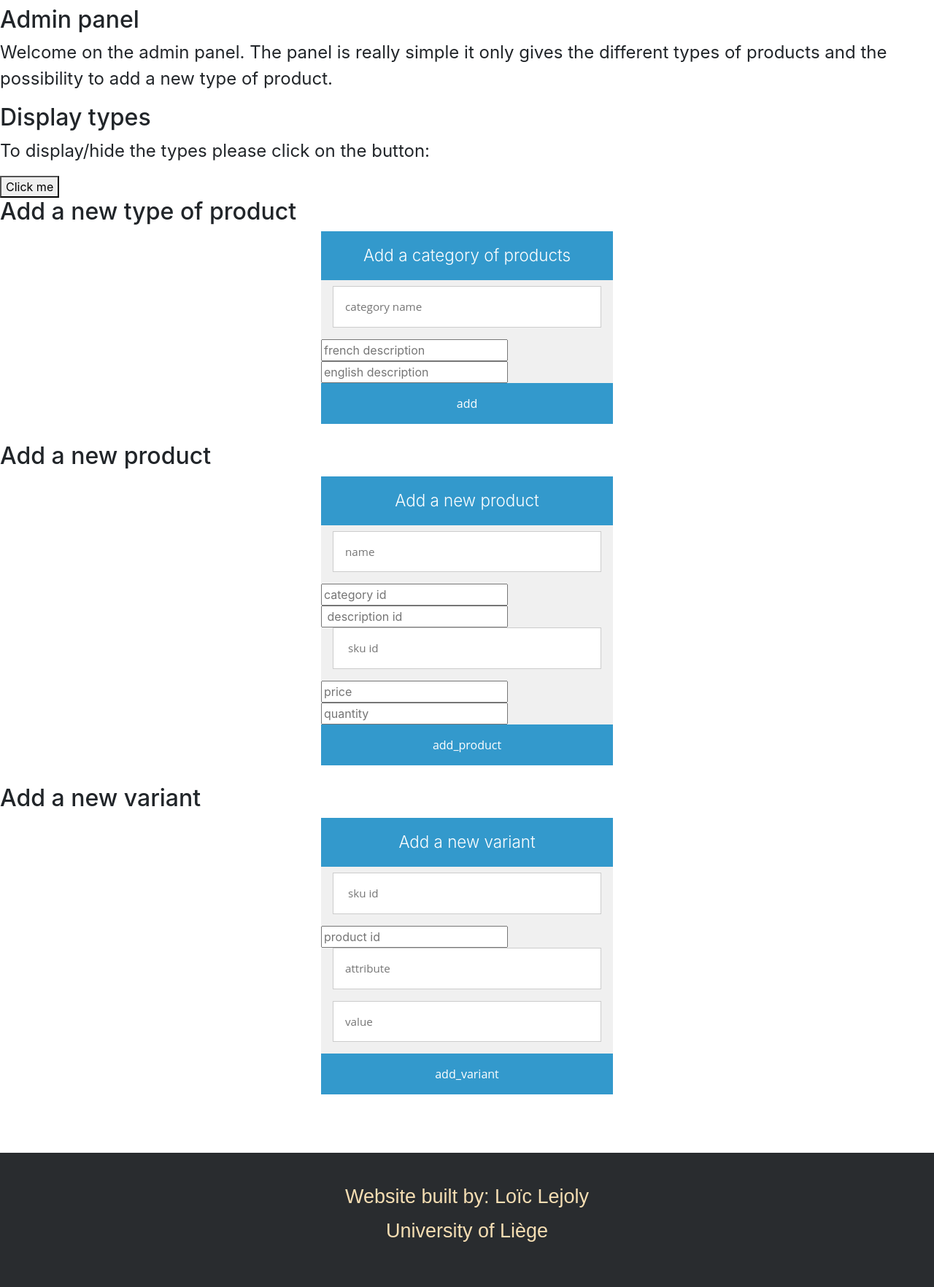
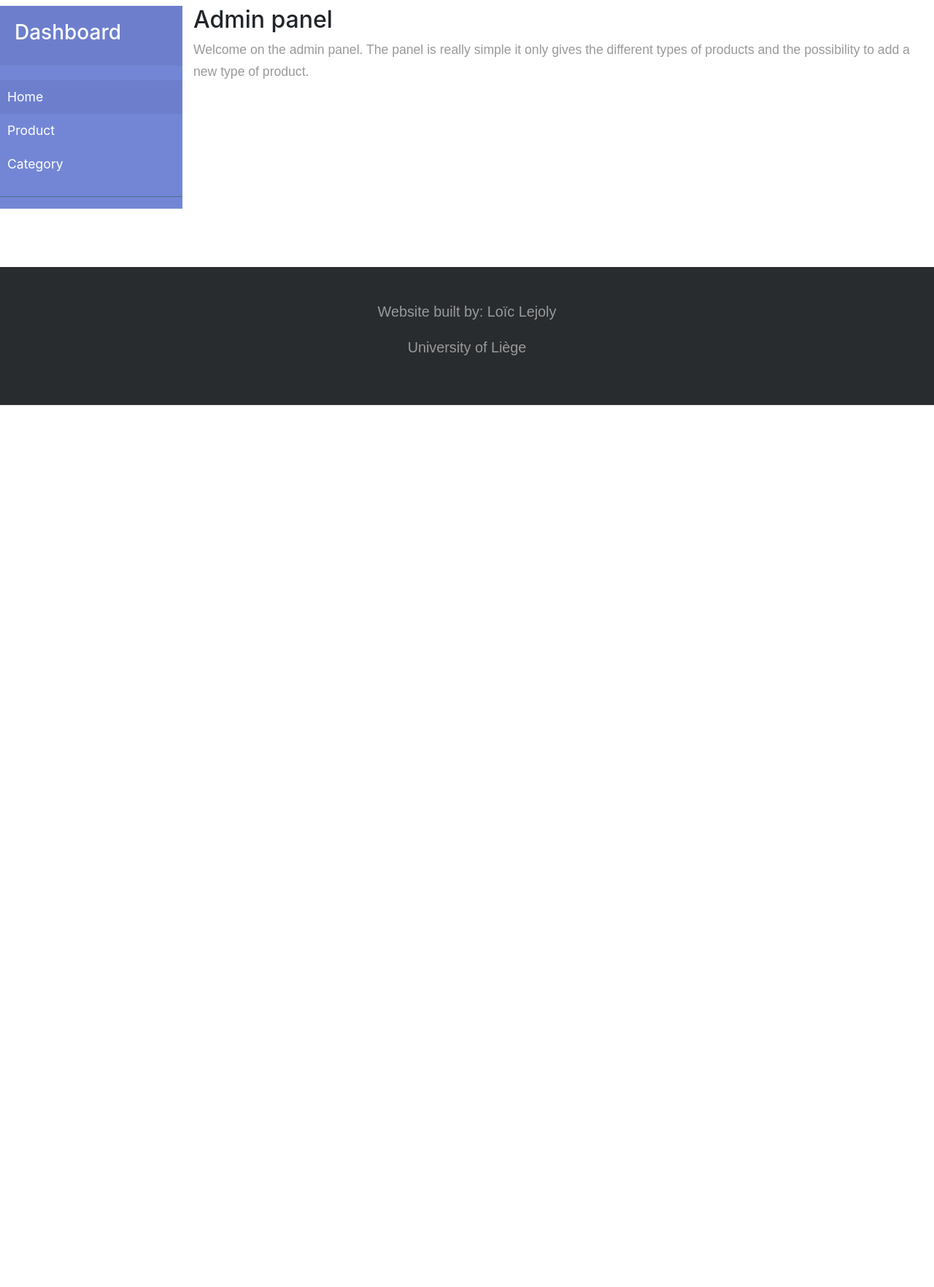
Before and after one commit to MTHSBGN/e-commerce, a PHP site: page /admin/index.php in a window 1280 px wide. Shown: the part 88-1852 px from the top of the page at 73% size. After the commit the page ends 644 px from the top, so only its background shows below. Run offline with PHP 8.4, Linux system fonts and the light colour scheme; a user stored in the database is signed in.

Commit message:
change architecture admin part

```diff
--- a/website/admin/admin_active_session.php
+++ b/website/admin/admin_active_session.php
@@ -1,7 +1,6 @@
 <?php
 // check if the admin session is still alive or not.
 // If it is not the case. The admin user will be redirected to the login page.
-include '../connectDB.php';
 session_start();
 
 // the admin is not active anymore
--- /dev/null
+++ b/website/admin/css/navbar.css
@@ -0,0 +1,90 @@
+.wrapper {
+    display: flex;
+    align-items: stretch;
+}
+
+#sidebar {
+    min-width: 250px;
+    max-width: 250px;
+}
+
+#sidebar.active {
+    margin-left: -250px;
+}
+
+a[data-toggle="collapse"] {
+    position: relative;
+}
+
+.dropdown-toggle::after {
+    display: block;
+    position: absolute;
+    top: 50%;
+    right: 20px;
+    transform: translateY(-50%);
+}
+
+@media (max-width: 768px) {
+    #sidebar {
+        margin-left: -250px;
+    }
+    #sidebar.active {
+        margin-left: 0;
+    }
+}
+
+p {
+    font-family: 'Poppins', sans-serif;
+    font-size: 1.1em;
+    font-weight: 300;
+    line-height: 1.7em;
+    color: #999;
+}
+
+a, a:hover, a:focus {
+    color: inherit;
+    text-decoration: none;
+    transition: all 0.3s;
+}
+
+#sidebar {
+    /* don't forget to add all the previously mentioned styles here too */
+    background: #7386D5;
+    color: #fff;
+    transition: all 0.3s;
+}
+
+#sidebar .sidebar-header {
+    padding: 20px;
+    background: #6d7fcc;
+}
+
+#sidebar ul.components {
+    padding: 20px 0;
+    border-bottom: 1px solid #47748b;
+}
+
+#sidebar ul p {
+    color: #fff;
+    padding: 10px;
+}
+
+#sidebar ul li a {
+    padding: 10px;
+    font-size: 1.1em;
+    display: block;
+}
+#sidebar ul li a:hover {
+    color: #7386D5;
+    background: #fff;
+}
+
+#sidebar ul li.active > a, a[aria-expanded="true"] {
+    color: #fff;
+    background: #6d7fcc;
+}
+ul ul a {
+    font-size: 0.9em !important;
+    padding-left: 30px !important;
+    background: #6d7fcc;
+}
--- a/website/admin/index.php
+++ b/website/admin/index.php
@@ -1,105 +1,26 @@
 <!DOCTYPE html>
 <?php
 // This file is used to display the admin panel
-
 include 'admin_active_session.php';
 include 'modules/product.php';
-$message = "";
-if (isset($_POST['submit'])) {
-    switch ($_POST['submit']) {
-        case 'add':
-            addCategory($connectDB, $_POST['cat_name'], $_POST['french'], $_POST['english']);
-            break;
-        case 'add_product':
-            addProduct($connectDB, $_POST['name'], $_POST['cat'], $_POST['descr'], $_POST['sku_id'], $_POST['price'], $_POST['quantity']);
-            break;
-        case 'add_variant':
-            addVariant($connectDB, $_POST['sku_id'], $_POST['product_id'], $_POST['attr'], $_POST['value']);
-            break;
-    }
-}
-
 ?>
 
 <html>
+<?php include './modules/meta.php'?>
+<body>
+  <?php include './modules/header.php'?>
 
-<head>
-  <meta name="viewport" content="initial-scale=1.0, maximum-scale = 1.0, width = device-width">
-  <!--For Mobile devices-->
-  <meta http-equiv="Content-Type" content="text/html; charset = utf-8">
-  <link rel="stylesheet" href="../bootstrap/css/bootstrap.css">
-  <link rel="stylesheet" href="./css/formstyle.css">
-  <link rel="stylesheet" href="./css/tablecss.css">
-  <link rel="stylesheet" href="./css/footer.css">
-  <!--Link for style of table -->
-
-  <title>Admin Panel</title>
-</head>
-
-<body>
-  <a href="../logout.php" class="btn btn-secondary btn-lg" style="float:right; margin:16px" role="button">
-    <span class="glyphicon glyphicon-log-out"></span> Log out
-  </a>
-
-  <header>
-    <h1> Welcome
-      <?php echo "<i>" . $_SESSION['username'] . "</i>"; ?> to the admin panel</h1>
-  </header>
-
+  <div class="wrapper">
+    <?php include './modules/navbar.php'?>
+    <div class="container">
       <section>
         <h2>Admin panel</h2>
         <p>
           Welcome on the admin panel. The panel is really simple it only gives the different types of products and the
           possibility
           to add a new type of product.
-    </p>
-    <h2>Display types</h2>
-    <p> To display/hide the types please click on the button:</p>
-    <button id="typeBtn" onclick="setVisibility('types_section')">Click me</button>
-
-    <h2>Add a new type of product</h2>
-
-    <form class="form-container" method="POST" action="<?php echo htmlentities($_SERVER['PHP_SELF']); ?>">
-      <h1>Add a category of products</h1>
-      <div id="pass-form">
-        <input type="text" name="cat_name" placeholder="category name">
-        <input type="textarea" name="french" placeholder="french description">
-        <input type="textarea" name="english" placeholder="english description">
-        <?php echo $message; ?>
-        <input type="submit" name="submit" value="add">
     </div>
-    </form>
-
-    <h2>Add a new product</h2>
-
-    <form class="form-container" method="POST" action="<?php echo htmlentities($_SERVER['PHP_SELF']); ?>">
-      <h1>Add a new product</h1>
-      <div id="pass-form">
-        <input type="text" name="name" placeholder="name">
-        <input type="number" name="cat" placeholder="category id">
-        <input type="number" name="descr" placeholder=" description id">
-        <input type="text" name="sku_id" placeholder=" sku id">
-        <input type="number" name="price" placeholder="price">
-        <input type="number" name="quantity" placeholder="quantity">
-        <input type="submit" name="submit" value="add_product">
   </div>
-    </form>
-
-
-        <h2>Add a new variant</h2>
-
-<form class="form-container" method="POST" action="<?php echo htmlentities($_SERVER['PHP_SELF']); ?>">
-  <h1>Add a new variant</h1>
-  <div id="pass-form">
-    <input type="text" name="sku_id" placeholder=" sku id">
-    <input type="number" name="product_id" placeholder="product id">
-    <input type="text" name="attr" placeholder="attribute">
-    <input type="text" name="value" placeholder="value">
-    <input type="submit" name="submit" value="add_variant">
-  </div>
-</form>
-  </section>
-
   <footer class="footer-basic-centered">
     <p> Website built by: Loïc Lejoly </p>
     <p> University of Liège </p>
--- /dev/null
+++ b/website/admin/modules/header.php
@@ -0,0 +1,8 @@
+<a href="../logout.php" class="btn btn-secondary btn-lg" style="float:right; margin:16px" role="button">
+  <span class="glyphicon glyphicon-log-out"></span> Log out
+</a>
+
+<header>
+  <h1> Welcome
+    <?php echo "<i>" . $_SESSION['username'] . "</i>"; ?> to the admin panel</h1>
+</header>
--- /dev/null
+++ b/website/admin/modules/meta.php
@@ -0,0 +1,13 @@
+<head>
+  <meta name="viewport" content="initial-scale=1.0, maximum-scale = 1.0, width = device-width">
+  <!--For Mobile devices-->
+  <meta http-equiv="Content-Type" content="text/html; charset = utf-8">
+  <link rel="stylesheet" href="../css/bs/css/bootstrap.min.css">
+  <link rel="stylesheet" href="./css/formstyle.css">
+  <link rel="stylesheet" href="./css/tablecss.css">
+  <link rel="stylesheet" href="./css/footer.css">
+  <link rel="stylesheet" href="./css/navbar.css">
+  <!--Link for style of table -->
+
+  <title>Admin Panel</title>
+</head>
--- /dev/null
+++ b/website/admin/modules/navbar.php
@@ -0,0 +1,18 @@
+<!-- Sidebar -->
+<nav id="sidebar">
+  <div class="sidebar-header">
+    <h3>Dashboard</h3>
+  </div>
+
+  <ul class="list-unstyled components">
+    <li class="active">
+    <a href="./index.php">Home</a>
+    </li>
+    <li>
+      <a href="./product.php">Product</a>
+    </li>
+    <li>
+      <a href="./category.php">Category</a>
+    </li>
+  </ul>
+</nav>
```
Also changed, not shown: website/admin/category.php (added, +84 -0 lines), website/admin/modules/forms/addCategory.php (added, +27 -0 lines), website/admin/modules/forms/addProduct.php (added, +31 -0 lines), website/admin/modules/forms/addVariant.php (added, +28 -0 lines), website/admin/product.php (added, +104 -0 lines), website/admin/modules/forms/addSku.php (added). Lines whose indentation alone changed are shown as unchanged.
